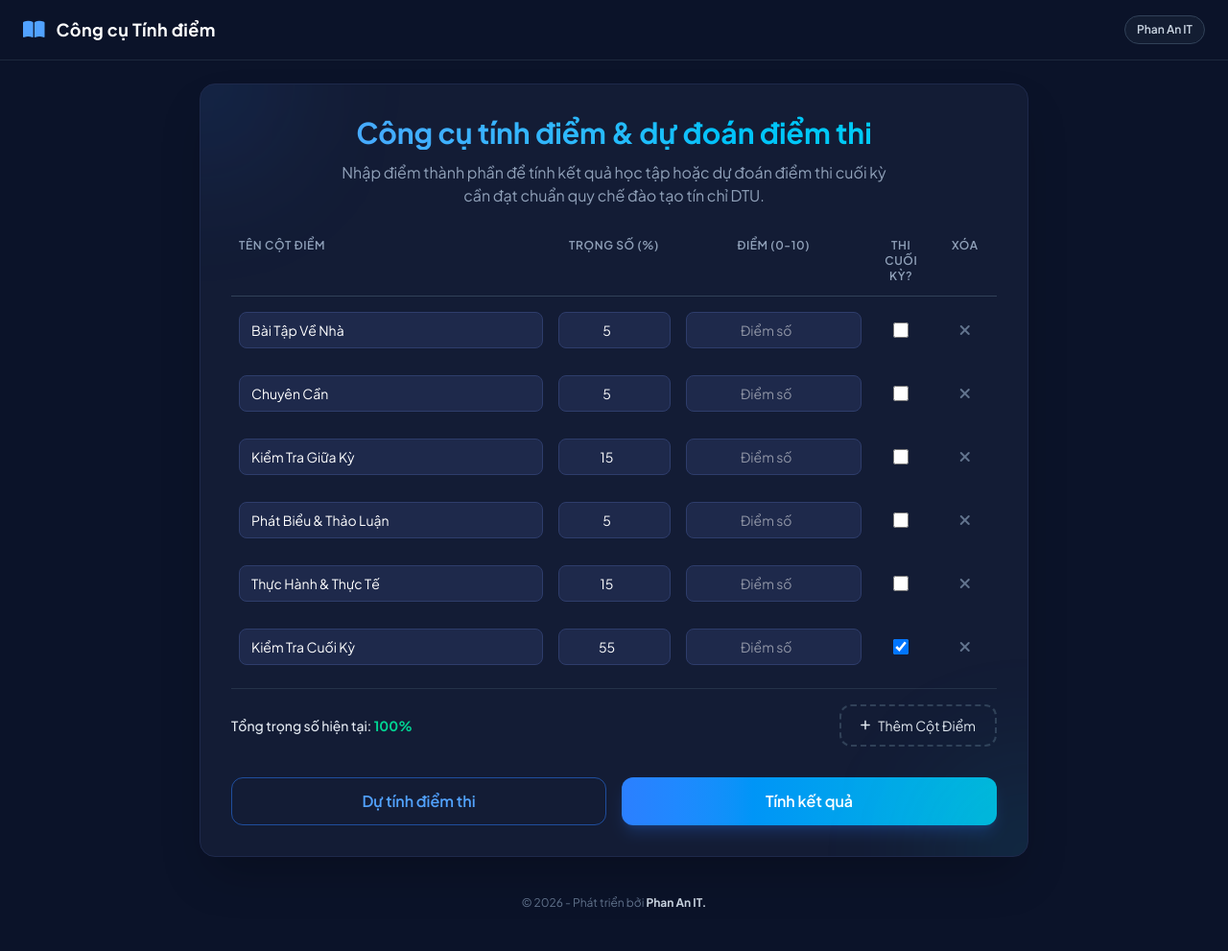
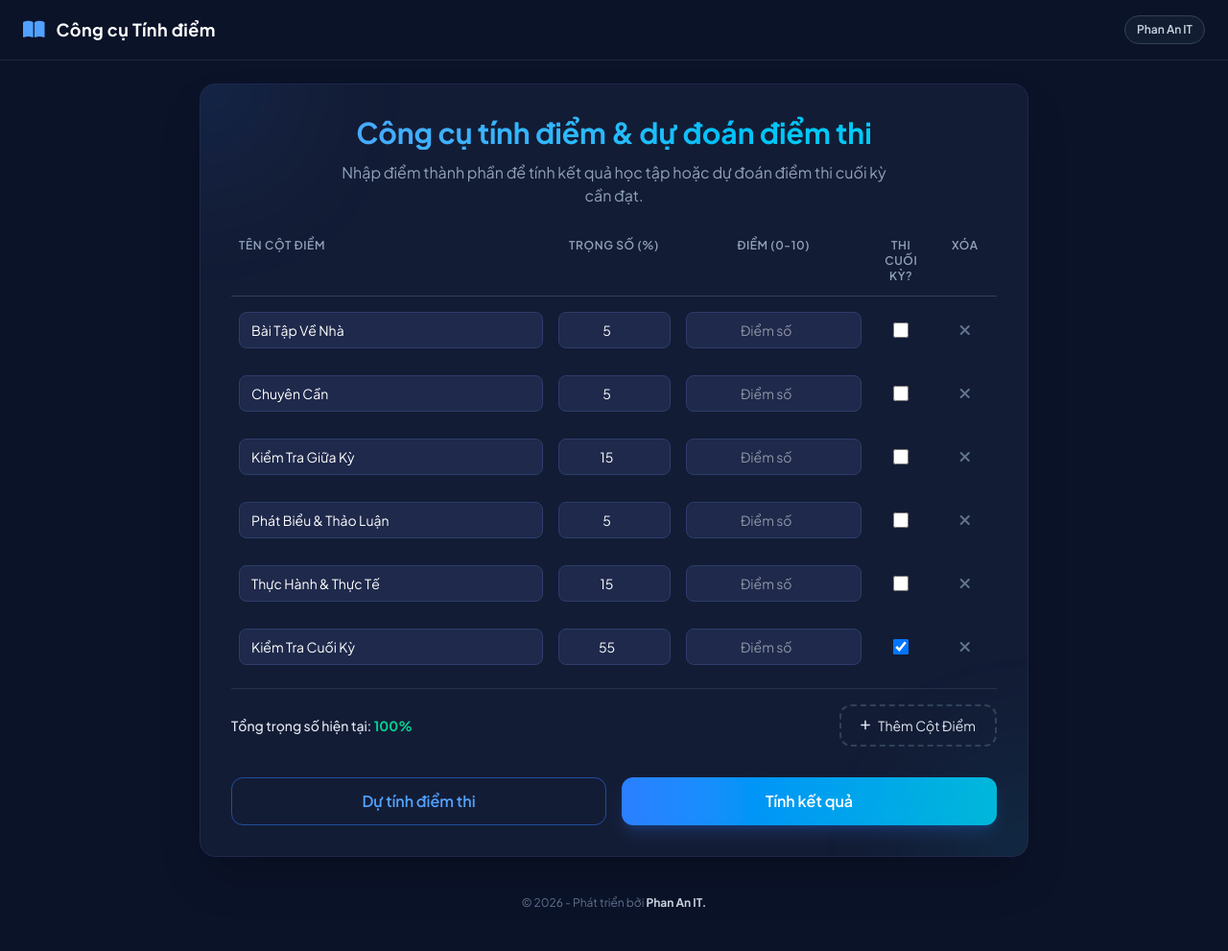
Before and after one commit to PhanAn-dev/tinhdiem-website, a plain HTML site: page index.html in a window 1280 px wide. Shown: the whole page at 96% size. Drawn offline with nearby package versions, Linux system fonts and the light colour scheme.

Commit message:
Update index.html

```diff
--- a/index.html
+++ b/index.html
@@ -52,7 +52,7 @@
                     Công cụ tính điểm & dự đoán điểm thi
                 </h1>
                 <p class="text-slate-400 text-sm md:text-base max-w-xl mx-auto">
-                    Nhập điểm thành phần để tính kết quả học tập hoặc dự đoán điểm thi cuối kỳ cần đạt chuẩn quy chế đào tạo tín chỉ DTU.
+                    Nhập điểm thành phần để tính kết quả học tập hoặc dự đoán điểm thi cuối kỳ cần đạt.
                 </p>
             </div>
 
```
